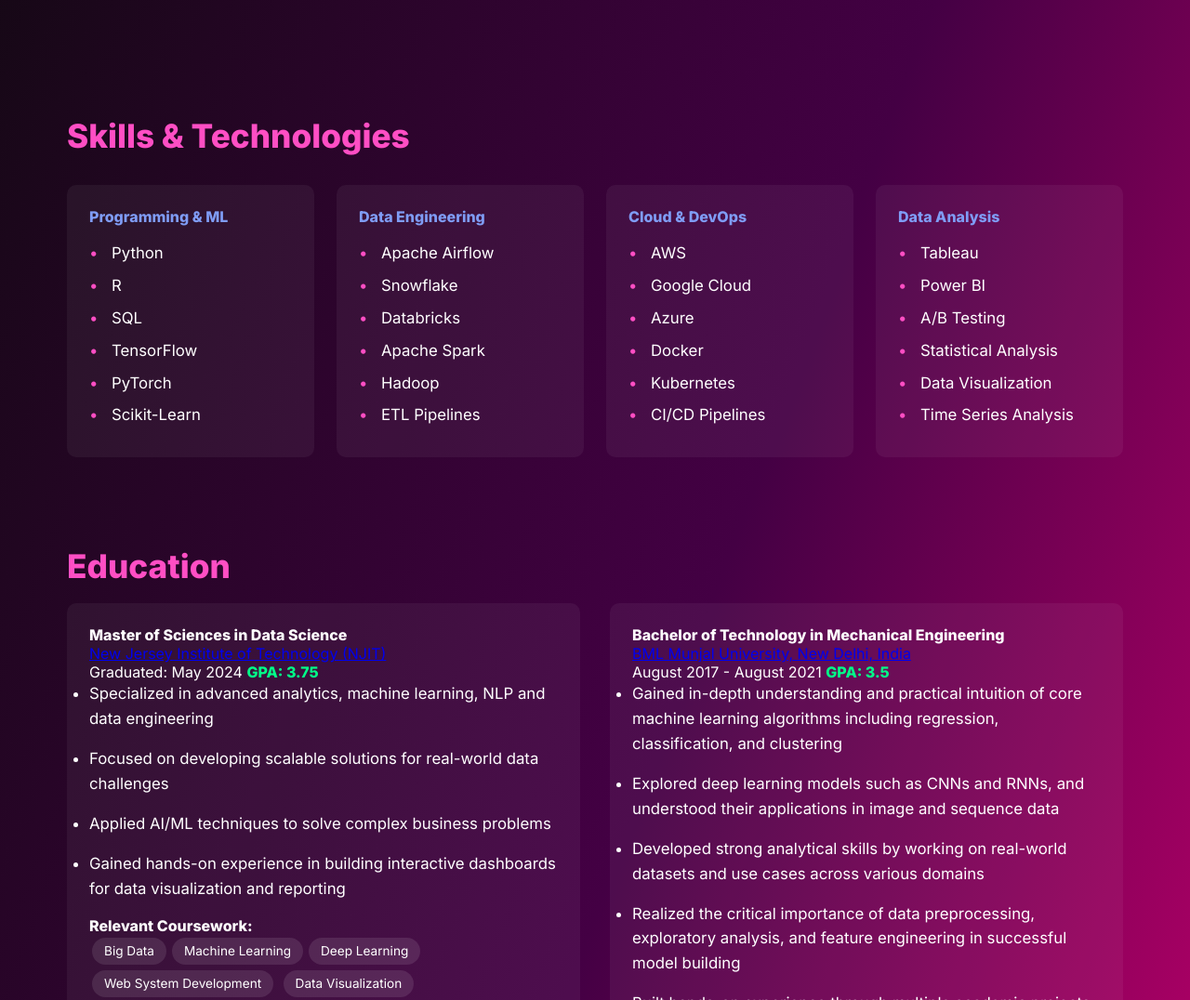
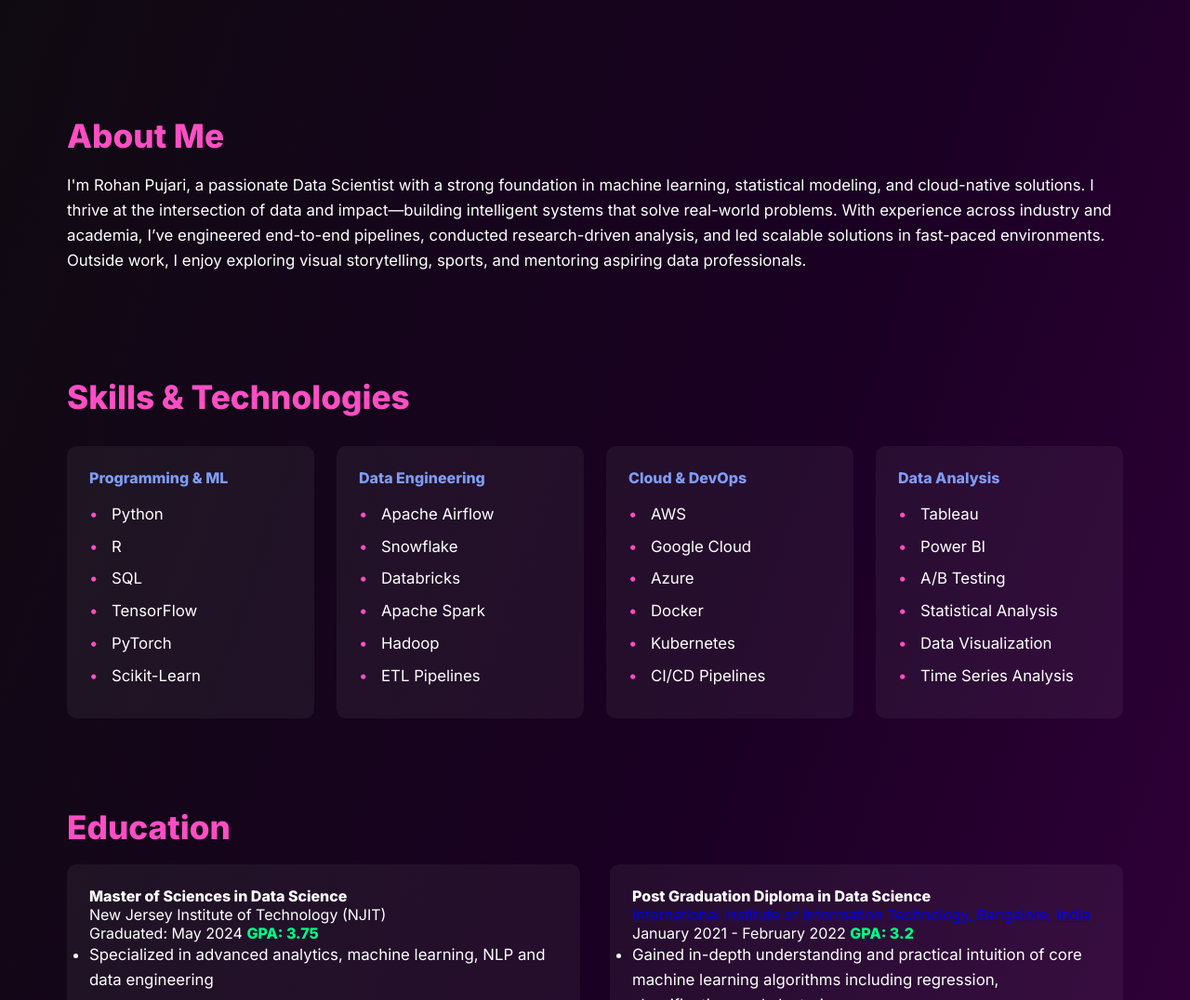
Before and after one commit to RohanPujari/My-Portfolio-Cursor, a plain HTML site: page index.html in a window 1280 px wide. Shown: the part 740-1816 px from the top of the page at 93% size. Drawn offline with Linux system fonts and the light colour scheme.

Commit message:
Commit New design

```diff
--- a/index.html
+++ b/index.html
@@ -16,11 +16,11 @@
     }
 
     body {
-      background: linear-gradient(to bottom right, #0a0a0a, #440044, #ff007f);
-      color: #fff;
-      scroll-behavior: smooth;
-      transition: background 0.3s, color 0.3s;
-    }
+  background: linear-gradient(to bottom right, #0d0d0d, #1a0023, #44004d);
+  color: #fff;
+  scroll-behavior: smooth;
+  transition: background 0.3s, color 0.3s;
+}
 
     header {
       padding: 1.5rem 2rem;
@@ -176,6 +176,16 @@
   </section>
 
   <section>
+    <h3>About Me</h3>
+    <p>
+      I'm Rohan Pujari, a passionate Data Scientist with a strong foundation in machine learning, statistical modeling, and cloud-native solutions. I thrive at the intersection of data and impact—building intelligent systems that solve real-world problems.
+      With experience across industry and academia, I’ve engineered end-to-end pipelines, conducted research-driven analysis, and led scalable solutions in fast-paced environments.
+      Outside work, I enjoy exploring visual storytelling, sports, and mentoring aspiring data professionals.
+    </p>
+  </section>
+
+
+  <section>
     <h3>Skills & Technologies</h3>
     <div class="skills-grid">
       <div class="skills-column">
@@ -230,7 +240,7 @@
     <div class="edu-grid">
       <div class="edu-card">
         <h4>Master of Sciences in Data Science</h4>
-        <a href="#">New Jersey Institute of Technology (NJIT)</a><br>
+        <a>New Jersey Institute of Technology (NJIT)</a><br>
         Graduated: May 2024 <span class="gpa">GPA: 3.75</span>
         <ul>
           <li>Specialized in advanced analytics, machine learning, NLP and data engineering</li>
@@ -245,9 +255,9 @@
         </div>
       </div>
       <div class="edu-card">
-        <h4>Bachelor of Technology in Mechanical Engineering</h4>
-        <a href="#">BML Munjal University, New Delhi, India</a><br>
-        August 2017 - August 2021 <span class="gpa">GPA: 3.5</span>
+        <h4>Post Graduation Diploma in Data Science</h4>
+        <a href="#">International Institute of Information Technology, Bangalore, India</a><br>
+        January 2021 - February 2022 <span class="gpa">GPA: 3.2</span>
         <ul>
           <li>Gained in-depth understanding and practical intuition of core machine learning algorithms including regression, classification, and clustering</li>
           <li>Explored deep learning models such as CNNs and RNNs, and understood their applications in image and sequence data</li>
```
